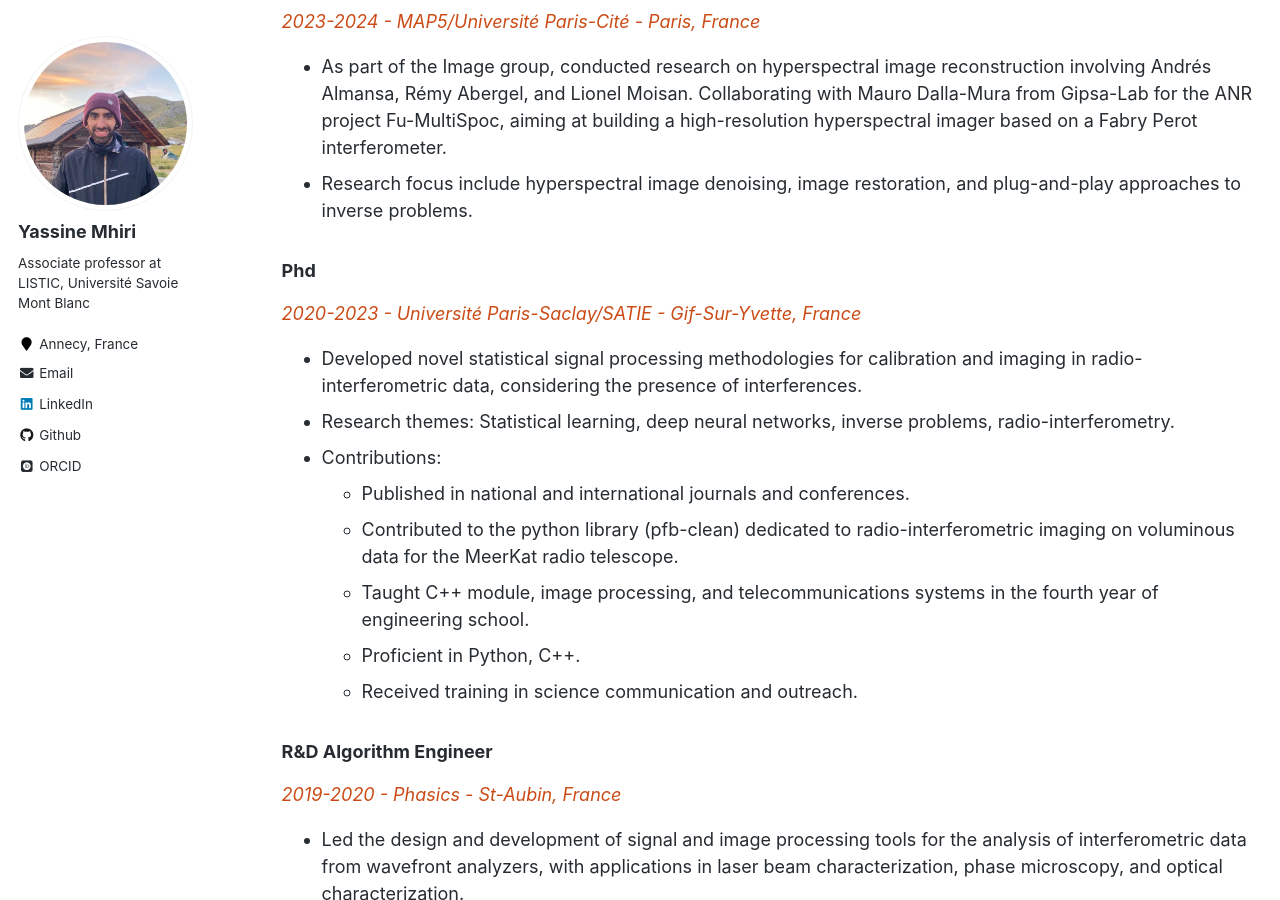
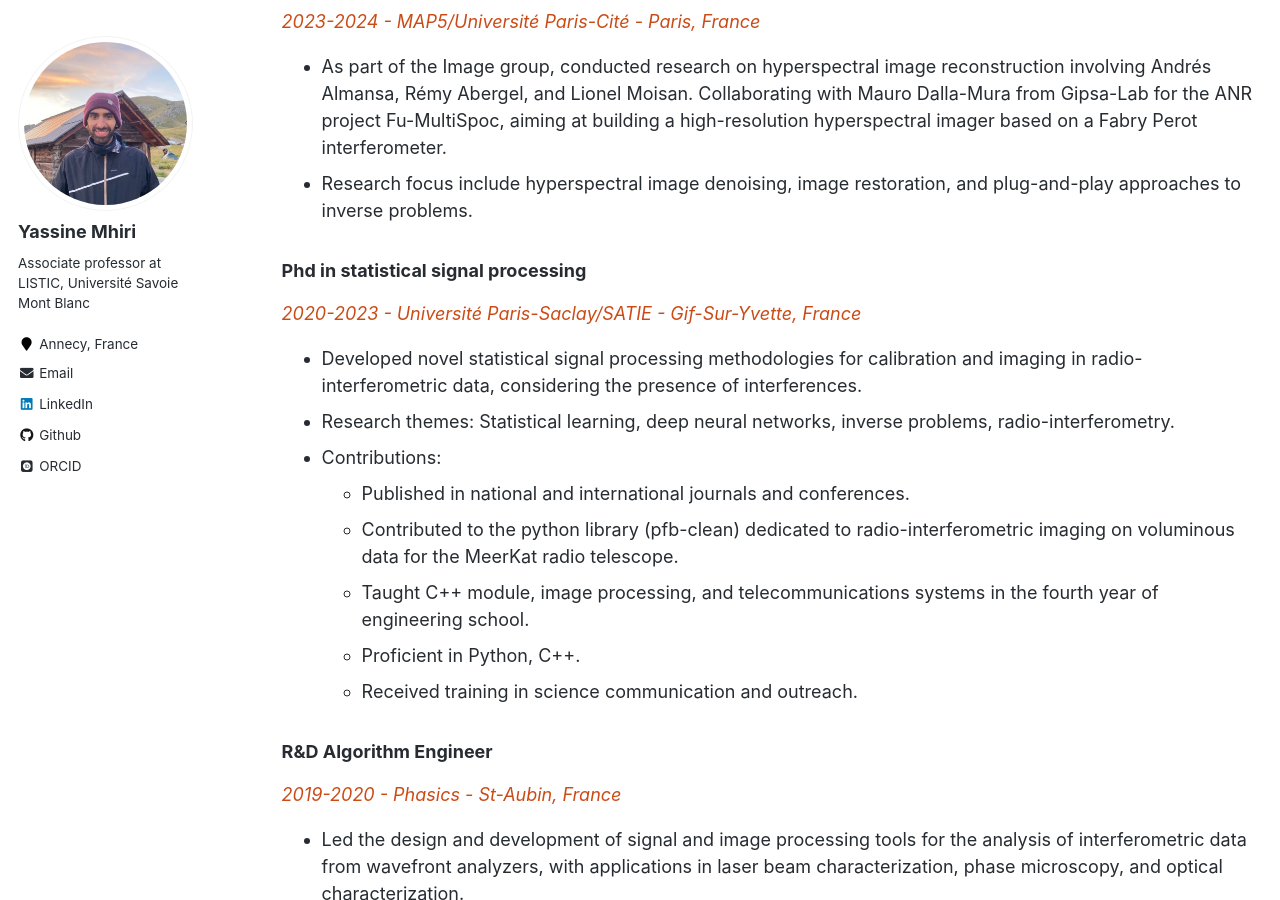
Before and after one commit to y-mhiri/y-mhiri.github.io, a Jekyll site: the page built from _pages/cv.md, in a window 1280 px wide and 900 px high, scrolled down 568 px. Built offline with Jekyll 4.4.1, drawn with Linux system fonts in a browser that asks for light colours; some web fonts are replaced.

Commit message:
updated cv

```diff
--- a/_pages/cv.md
+++ b/_pages/cv.md
@@ -23,7 +23,7 @@ redirect_from:
 - As part of the Image group, conducted research on hyperspectral image reconstruction involving Andrés Almansa, Rémy Abergel, and Lionel Moisan. Collaborating with Mauro Dalla-Mura from Gipsa-Lab for the ANR project Fu-MultiSpoc, aiming at building a high-resolution hyperspectral imager based on a Fabry Perot interferometer.
 - Research focus include hyperspectral image denoising, image restoration, and plug-and-play approaches to inverse problems.
 
-### Phd
+### Phd in statistical signal processing
 *2020-2023 - Université Paris-Saclay/SATIE - Gif-Sur-Yvette, France*
 - Developed novel statistical signal processing methodologies for calibration and imaging in radio-interferometric data, considering the presence of interferences.
 - Research themes: Statistical learning, deep neural networks, inverse problems, radio-interferometry.
```
